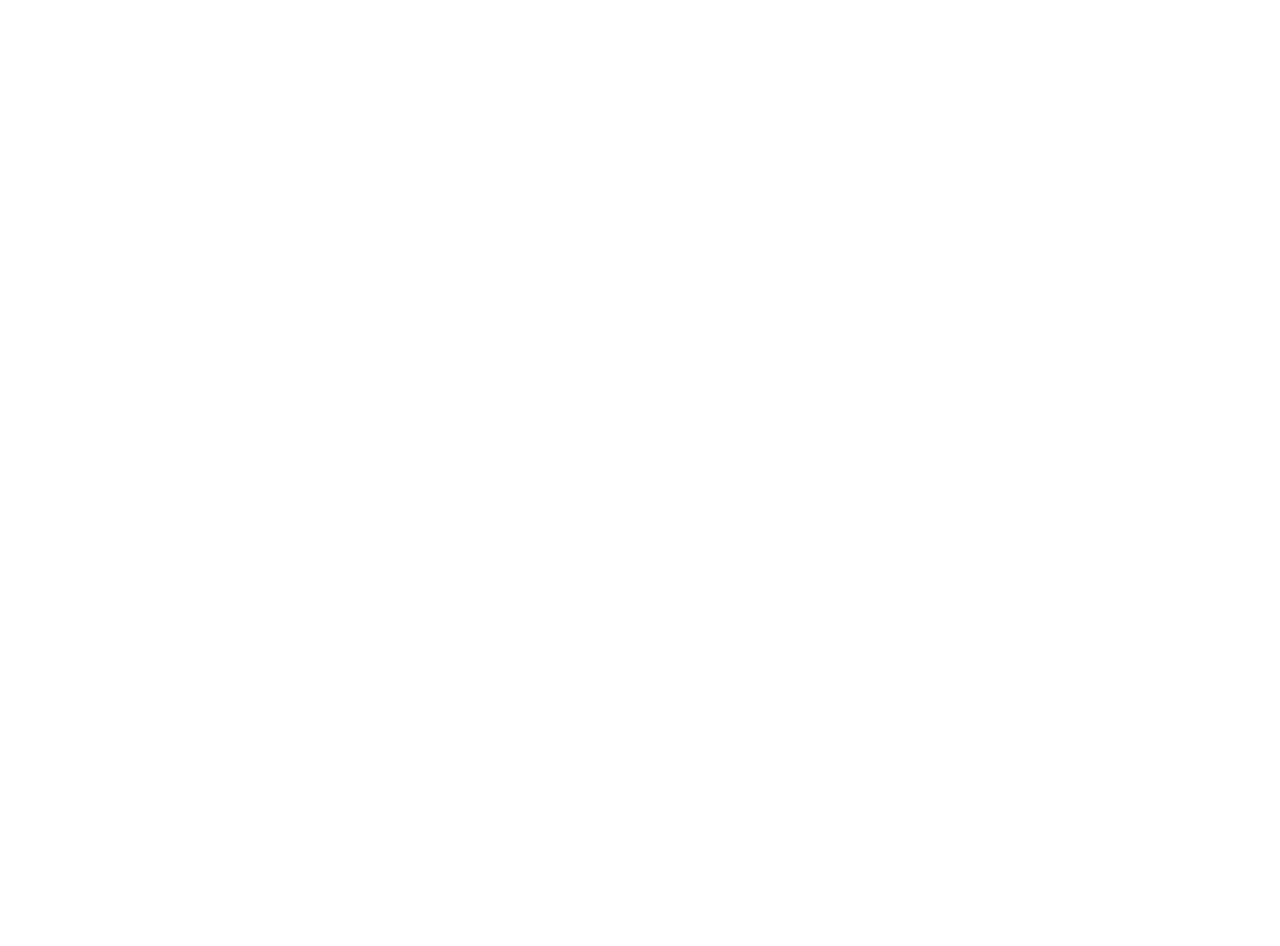
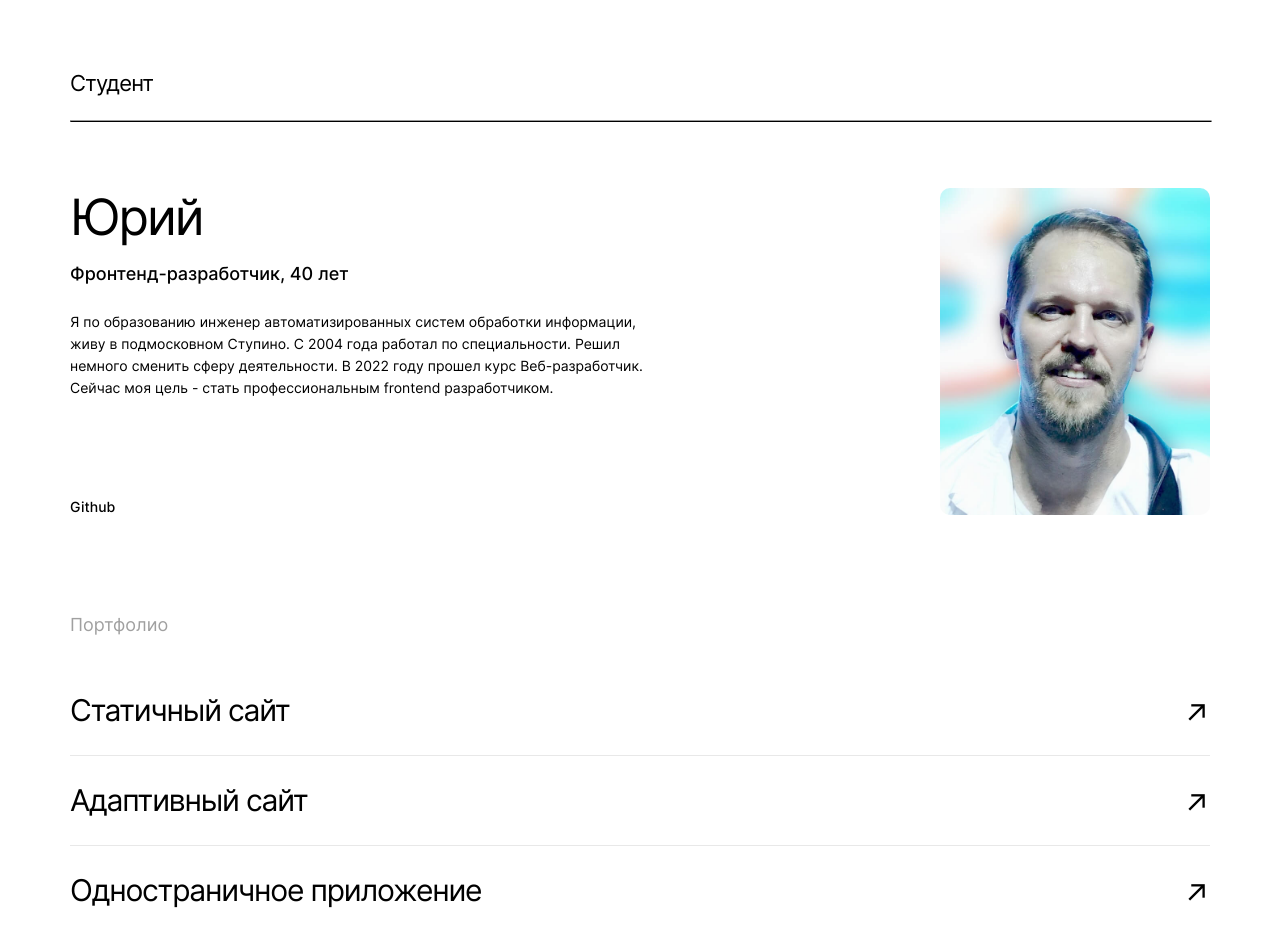
Before and after one commit to YuryAmonsky/movies-explorer-frontend, a React (Create React App) app: page / in a window 1280 px wide. Shown: the part 1920-2866 px from the top of the page. Before the commit the page ends 1890 px from the top, so only its background shows below. Built offline with nearby package versions, Linux system fonts and the light colour scheme; the HTML template or start-up script is replaced by a standard one.

Commit message:
feat: сверстать секцию AboutMe

```diff
--- /dev/null
+++ b/src/components/Main/AboutMe/AboutMe.css
@@ -0,0 +1,133 @@
+.about-me {
+  padding: 100px 70px;
+  box-sizing: border-box;
+  display: flex;
+  flex-direction: column;
+}
+
+.about-me__title {
+  align-self: flex-start;
+  margin: 0;
+  padding: 0;
+  font-weight: 400;
+  font-size: 22px;
+  line-height: 27px;
+  /* identical to box height */
+  letter-spacing: -0.04em;
+}
+
+.about-me__stroke {
+  margin: 23px auto 66px;
+  width: 100%;
+  border-bottom: 1px solid #000;
+}
+
+.about-me__resume-container {
+  margin-bottom: 100px;
+  display: grid;
+  grid-template-columns: repeat(2, auto);
+  grid-template-rows: repeat(4, min-content);
+  width: 100%;
+}
+
+.about-me__name {
+  grid-row: 1;
+  grid-column: 1;
+  margin: 0 0 18px;
+  padding: 0;
+  font-weight: 400;
+  font-size: 50px;
+  line-height: 58px;
+  /* identical to box height, or 116% */
+  letter-spacing: -0.04em;
+}
+
+.about-me__props {
+  grid-row: 2;
+  grid-column: 1;
+  margin: 0 0 26px;
+  padding: 0;
+  font-weight: 500;
+  font-size: 18px;
+  line-height: 20px;
+}
+
+.about-me__resume {
+  grid-row: 3;
+  grid-column: 1;
+  margin: 0 0 99px;
+  padding: 0;
+  width: 600px;
+  font-weight: 400;
+  font-size: 14px;
+  line-height: 22px;
+  mix-blend-mode: normal;
+}
+
+.about-me__photo {
+  grid-row: 1/ span 4;
+  grid-column: 2;
+  justify-self: end;
+  width: 270px;
+  height: 327px;
+  border-radius: 10px;
+  object-fit: cover;
+}
+
+.about-me__link {
+  width: 46px;
+  font-weight: 500;
+  font-size: 14px;
+  line-height: 17px;
+  text-decoration: none;
+  color: #000;
+}
+
+.portfolio {
+  margin-bottom: 125px;
+}
+
+.portfolio__title {
+  margin: 0 0 50px;
+  font-weight: 400;
+  font-size: 18px;
+  line-height: 20px;
+  /* identical to box height, or 111% */
+  color: #a0a0a0;
+}
+
+.portfolio__links {
+  margin: 0;
+  padding: 0;
+  list-style: none;
+}
+
+.portfolio__link {
+  margin: 0;
+  display: flex;
+  justify-content: space-between;
+  font-weight: 400;
+  font-size: 30px;
+  line-height: 50px;
+  /* identical to box height, or 167% */
+  letter-spacing: -0.04em;
+  text-decoration: none;
+  color: #000;
+}
+
+.portfolio__link-arrow {
+
+  font-weight: 400;
+  font-size: 30px;
+  line-height: 60px;
+  /* identical to box height, or 200% */
+  letter-spacing: -0.04em;
+}
+
+.portfolio__stroke {
+  margin: 10px 0 19px;
+  width: 100%;
+  height: 1px;
+  border: 0;
+  background: #e8e8e8;
+}
--- /dev/null
+++ b/src/components/Main/AboutMe/AboutMe.js
@@ -0,0 +1,51 @@
+import React from 'react';
+// import {Link} from 'react-router-dom';
+import './AboutMe.css';
+import photo from '../../../images/content/ava.jpg';
+
+function AboutMe(){
+
+  return (
+    <section className="about-me">
+      <h2 className="about-me__title">Студент</h2>
+      <hr className="about-me__stroke"/>
+      <div className="about-me__resume-container">
+        <p className="about-me__name">Юрий</p>
+        <p className="about-me__props">Фронтенд-разработчик, 40 лет</p>
+        <p className="about-me__resume">Я по образованию инженер автоматизированных систем обработки информации, живу в подмосковном Ступино.
+        С 2004 года работал по специальности. Решил немного сменить сферу деятельности. В 2022 году прошел курс Веб-разработчик.
+        Сейчас моя цель - стать профессиональным frontend разработчиком.
+        </p>
+        <a href={'https://github.com/YuryAmonsky'} target="_blank" rel="noreferrer" className="about-me__link">Github</a>
+        <img className="about-me__photo" src={photo} alt=""></img>
+      </div>
+      <div className="portfolio">
+        <h3 className='portfolio__title'>Портфолио</h3>
+        <ul className='portfolio__links'>
+          <li>
+            <a href={'https://yuryamonsky.github.io/how-to-learn/'} target="_blank" rel="noreferrer" className="portfolio__link">
+              <span>Статичный сайт</span>
+              <span className="portfolio__link-arrow">↗</span>
+            </a>
+          </li>
+          <hr className="portfolio__stroke"/>
+          <li>
+            <a href={'https://yuryamonsky.github.io/russian-travel/'} target="_blank" rel="noreferrer" className="portfolio__link">
+              <span>Адаптивный сайт</span>
+              <span className="portfolio__link-arrow">↗</span>
+            </a>
+          </li>
+          <hr className="portfolio__stroke"/>
+          <li>
+            <a href={'https://amo.edu.nomoredomains.icu'} target="_blank" rel="noreferrer" className="portfolio__link">
+              <span>Одностраничное приложение</span>
+              <span className="portfolio__link-arrow">↗</span>
+            </a>
+          </li>
+        </ul>
+      </div>
+    </section>
+  );
+}
+
+export default AboutMe;
--- a/src/components/Main/Main.js
+++ b/src/components/Main/Main.js
@@ -2,6 +2,7 @@
 import Promo from './Promo/Promo';
 import AboutProject from './AboutProject/AboutProject';
 import Techs from './Techs/Techs';
+import AboutMe from './AboutMe/AboutMe';
 
 function Main(){
   return (
@@ -9,6 +10,7 @@
       <Promo />
       <AboutProject/>
       <Techs/>
+      <AboutMe/>
     </main>
   );
 }
```
Also changed, not shown: src/images/content/ava.jpg (added).
